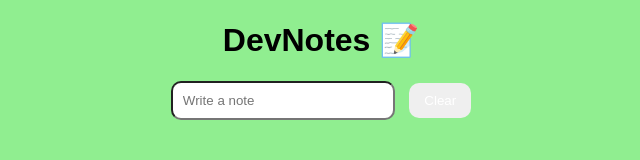
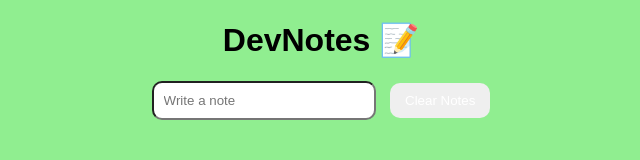
Before and after one commit to MananRoy1/Git-Practice, a website: page index.html in a window 1280 px wide. Shown: the whole page, without its empty margins (319-959 px from the left). Drawn offline with Linux system fonts and the light colour scheme.

```diff
--- a/index.html
+++ b/index.html
@@ -7,7 +7,7 @@
 <body>
   <h1>DevNotes 📝</h1>
   <input id="noteInput" placeholder="Write a note" />
-  <button onclick="clearNotes()">Clear</button>
+  <button onclick="clearNotes()">Clear Notes</button>
   <ul id="notes"></ul>
   <script src="app.js"></script>
 </body>
```
